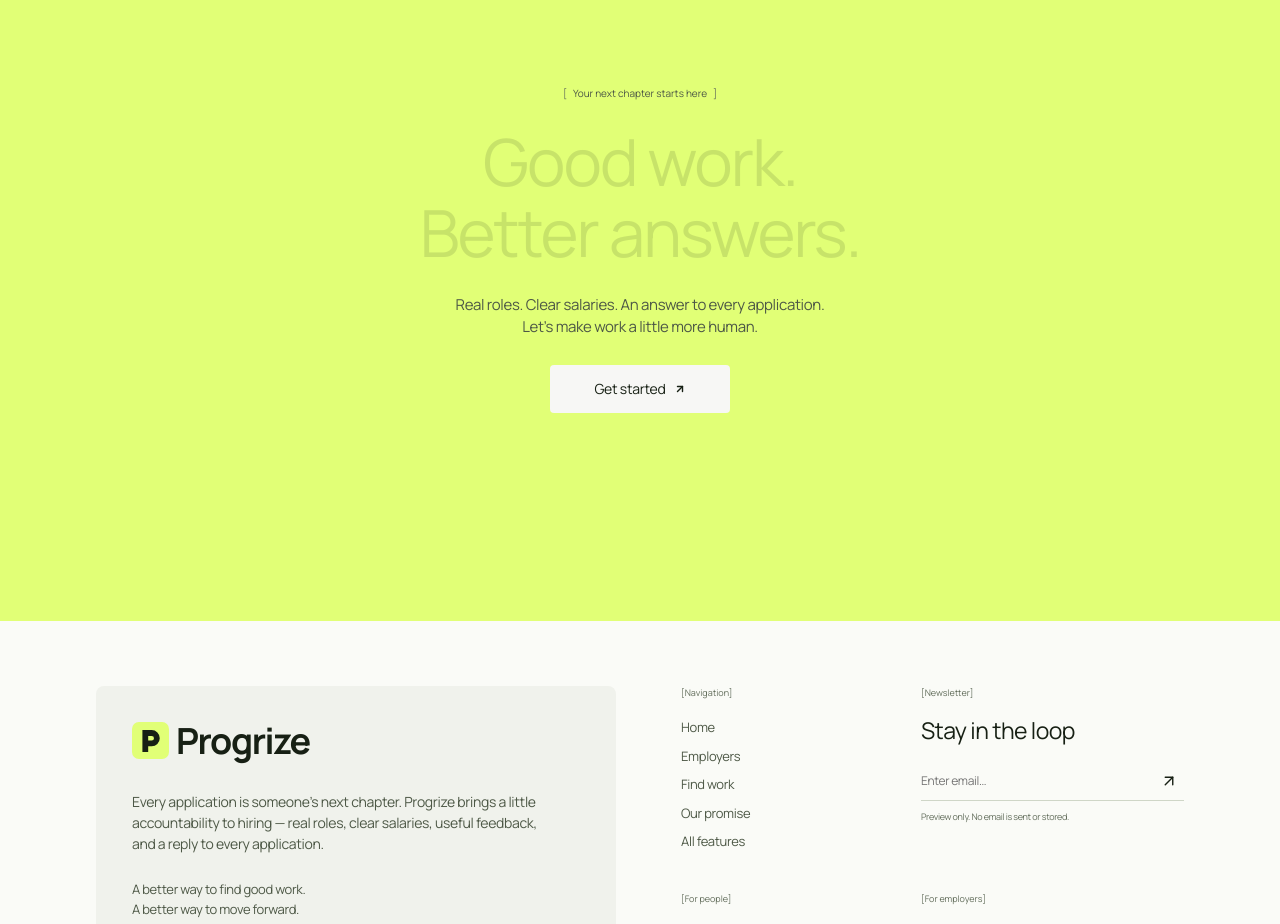
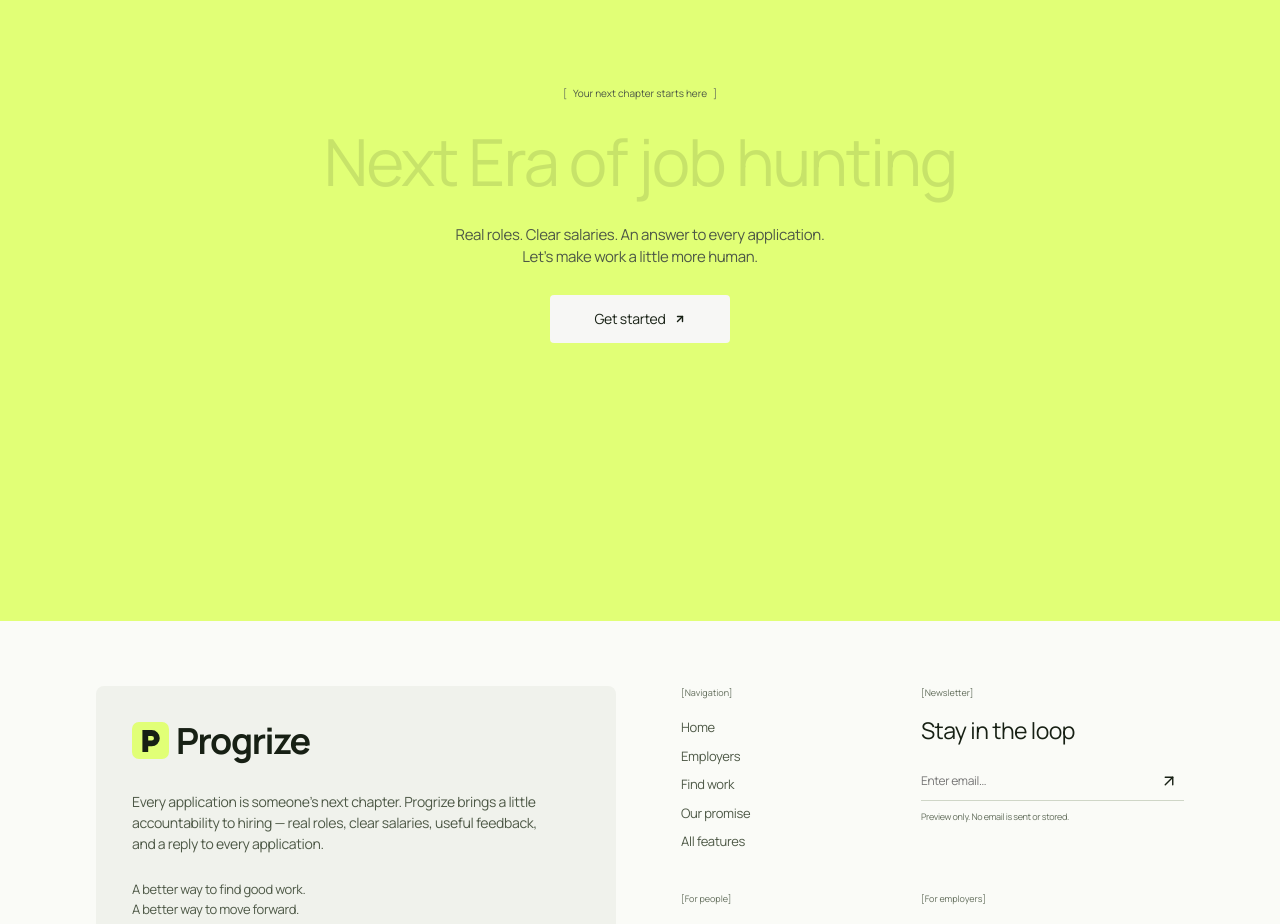
Before and after one commit to Rohithnairreghu005/Progrize_01, a React (Vite) app: page / in a window 1280 px wide. Shown: the part 10340-11264 px from the top of the page. Built offline with nearby package versions, Linux system fonts and the light colour scheme.

Commit message:
Update final CTA heading
Co-Authored-By: figma[bot] <198110074+figma[bot]@users.noreply.github.com>
Figma-Prompt-ID: 10
Figma-Session-ID: 037302ef-6757-4769-827e-a0ae4f12d709

```diff
--- a/src/main.jsx
+++ b/src/main.jsx
@@ -1100,9 +1100,7 @@ function App() {
           <div className="final-cta-content">
             <span className="section-tag">Your next chapter starts here</span>
             <h2 data-heading-reveal>
-              Good work.
-              <br />
-              <span>Better answers.</span>
+              Next Era of job hunting
             </h2>
             <p>
               Real roles. Clear salaries. An answer to every application.
```
